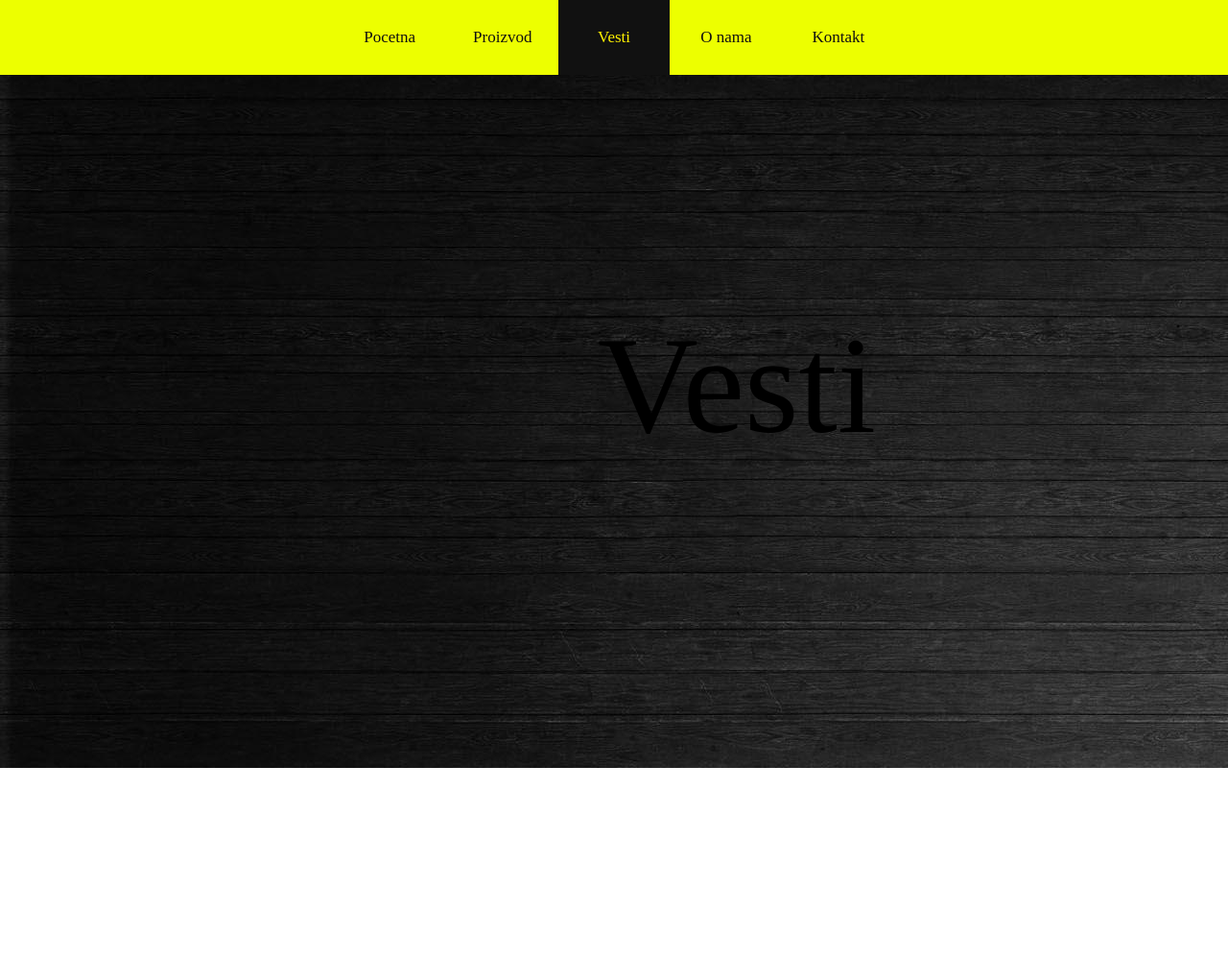
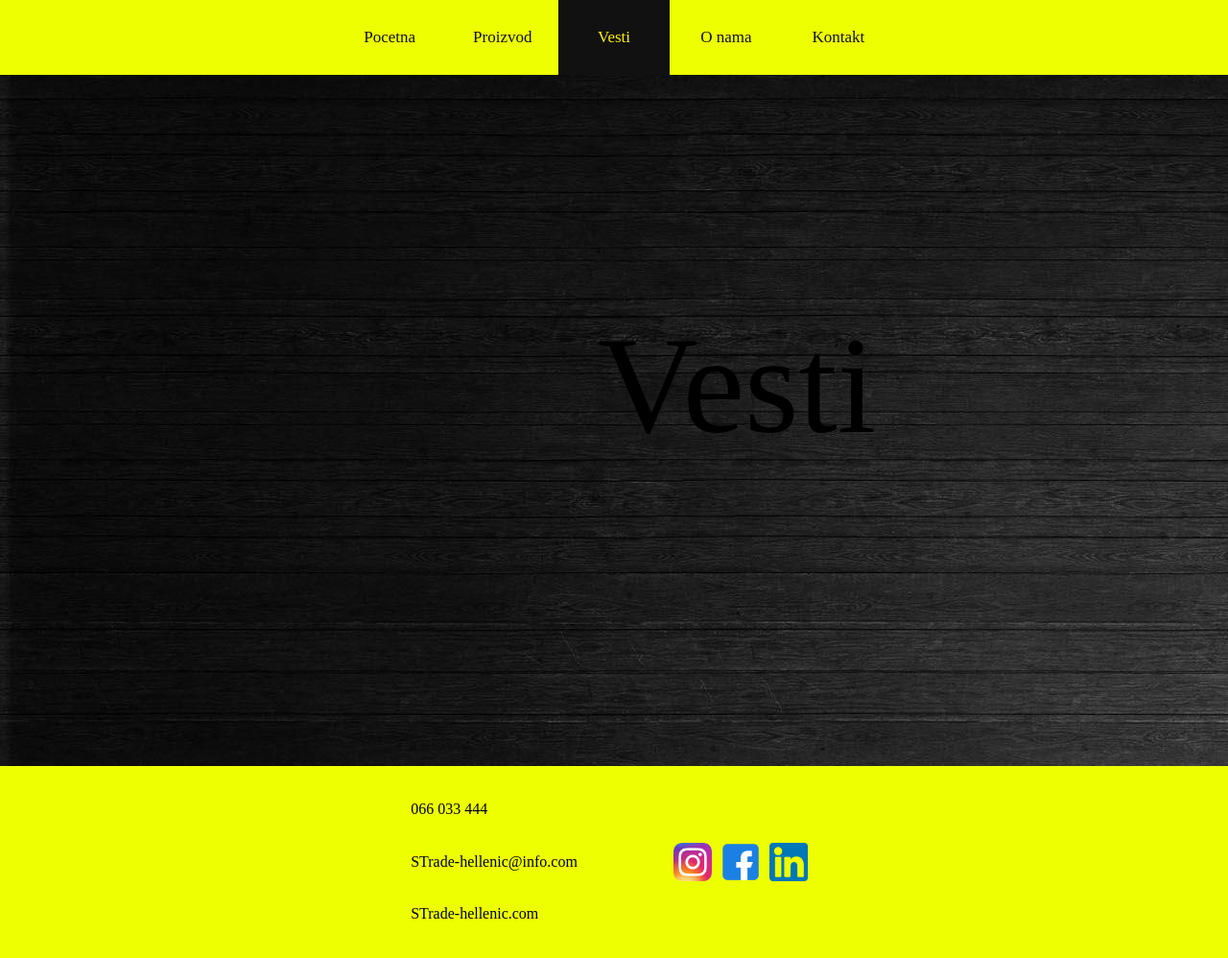
Before and after one commit to djuricicjelena/EposProject, a plain HTML site: page vesti.html in a window 1280 px wide. Shown: the whole page at 96% size. Before the commit the page ends 800 px from the top, so only its background shows below. Drawn offline with Linux system fonts and the light colour scheme.

Commit message:
Update vesti.html

```diff
--- a/vesti.html
+++ b/vesti.html
@@ -6,6 +6,7 @@
     <meta name="viewport" content="width=device-width, initial-scale=1.0">
     <title>SPEED UP</title>
     <link rel="stylesheet" href="css/index.css" type="text/css">
+    <link rel="stylesheet" href="css/proizvod.css" type="text/css">
 </head>
 
 <body>
@@ -31,6 +32,18 @@
         <div class="main-screen">
             <div class="brand">Vesti</div>
         </div>
+        <div class="footer">
+            <div class="left-side">
+                <div class="phone-number">066 033 444</div>
+                <div class="email">STrade-hellenic@info.com</div>
+                <div class="website">STrade-hellenic.com</div>
+            </div>
+            <div class="right-side">
+                <img src="images/instagram_icon.png">
+                <img src="images/facebook_icon.png">
+                <img src="images/linkedin_icon.png">
+            </div>
+        </div>
     </div>
 
 
```
